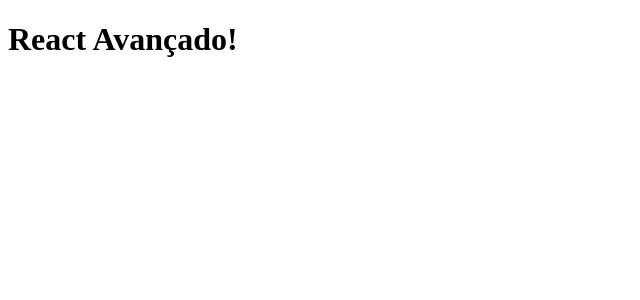
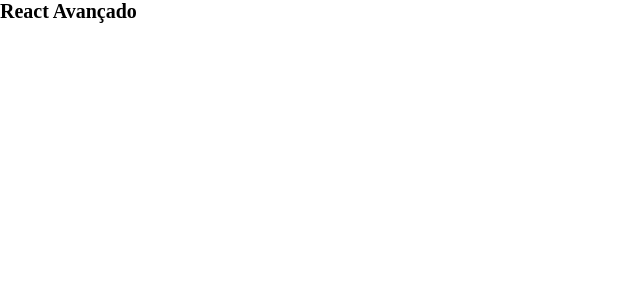
Before and after one commit to jefferson1104/boilerplate-nextjs, a Next.js app: page / in a window 1280 px wide. Shown: the top 300 px of the page, without its empty margins (0-640 px from the left). Built offline with nearby package versions, Linux system fonts and the light colour scheme.

Commit message:
criando estilos global com styled components

```diff
--- /dev/null
+++ b/src/pages/_app.tsx
@@ -0,0 +1,24 @@
+import type { AppProps } from 'next/app'
+import Head from 'next/head'
+
+import GlobalStyles from 'styles/global'
+
+function App({ Component, pageProps }: AppProps) {
+  return (
+    <>
+      <Head>
+        <title>React Avançado - Boilerplate</title>
+        <link rel="shortcut icon" href="/img/icon-512.png" />
+        <link rel="apple-touch-icon" href="/img/icon-512.png" />
+        <meta
+          name="description"
+          content="A simple project starter to work with Typescript, React, NextJS and Styled Components"
+        />
+      </Head>
+      <GlobalStyles />
+      <Component {...pageProps} />
+    </>
+  )
+}
+
+export default App
--- a/src/pages/index.tsx
+++ b/src/pages/index.tsx
@@ -1,21 +1,5 @@
-import Head from 'next/head'
+import Main from 'components/Main'
 
-type Props = {
-  title: string
+export default function Home() {
+  return <Main />
 }
-
-export default function Home({ title = 'React Avançado!' }: Props) {
-  return (
-    <div>
-      <Head>
-        <title>{title}</title>
-        <meta name="description" content="Generated by create next app" />
-        <link rel="icon" href="/favicon.ico" />
-      </Head>
-
-      <main>
-        <h1>{title}</h1>
-      </main>
-    </div>
-  )
-}
--- /dev/null
+++ b/src/styles/global.ts
@@ -0,0 +1,23 @@
+import { createGlobalStyle } from 'styled-components'
+
+const GlobalStyles = createGlobalStyle`
+  * {
+    margin: 0;
+    padding: 0;
+    box-sizing: border-box;
+  }
+
+  html {
+    font-size: 62.5%;
+  }
+
+  html, body, #__next {
+    height: 100%;
+  }
+
+  body {
+    font-family: --apple-system, BlinkMacSystemFont, 'Segoe UI', Roboto, Oxygen, Ubuntu, Cantarell, 'Open Sans', 'Helvetica Neue', sans-serif,;
+  }
+`
+
+export default GlobalStyles
--- a/tsconfig.json
+++ b/tsconfig.json
@@ -1,5 +1,6 @@
 {
   "compilerOptions": {
+    "baseUrl": "src",
     "target": "es5",
     "lib": [
       "dom",
```
